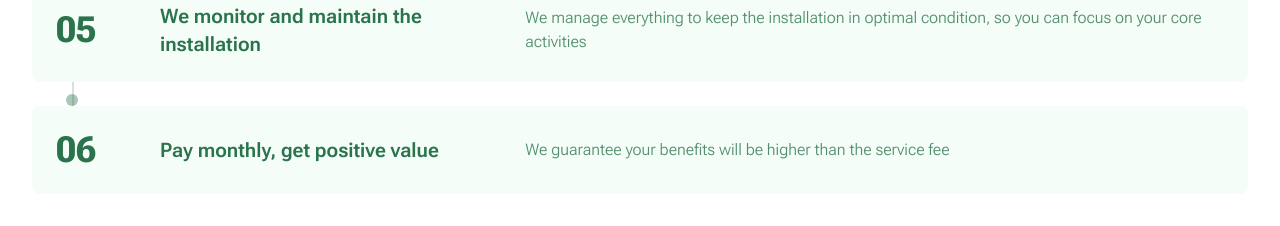
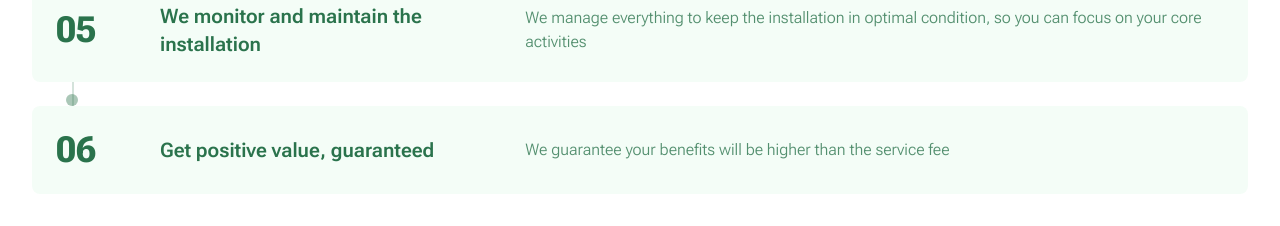
Before and after one commit to marianne-p/ges, a React (Vite) app: page / in a window 1280 px wide. Shown: the part 2380-2606 px from the top of the page. Built offline with nearby package versions, Linux system fonts and the light colour scheme.

Commit message:
Update ProcessSteps.jsx
changed wording

```diff
--- a/src/components/ProcessSteps.jsx
+++ b/src/components/ProcessSteps.jsx
@@ -30,7 +30,7 @@ const steps = [
   },
   {
     number: "06",
-    title: "Pay monthly, get positive value",
+    title: "Get positive value, guaranteed",
     description: "We guarantee your benefits will be higher than the service fee",
   },
 ];
```
